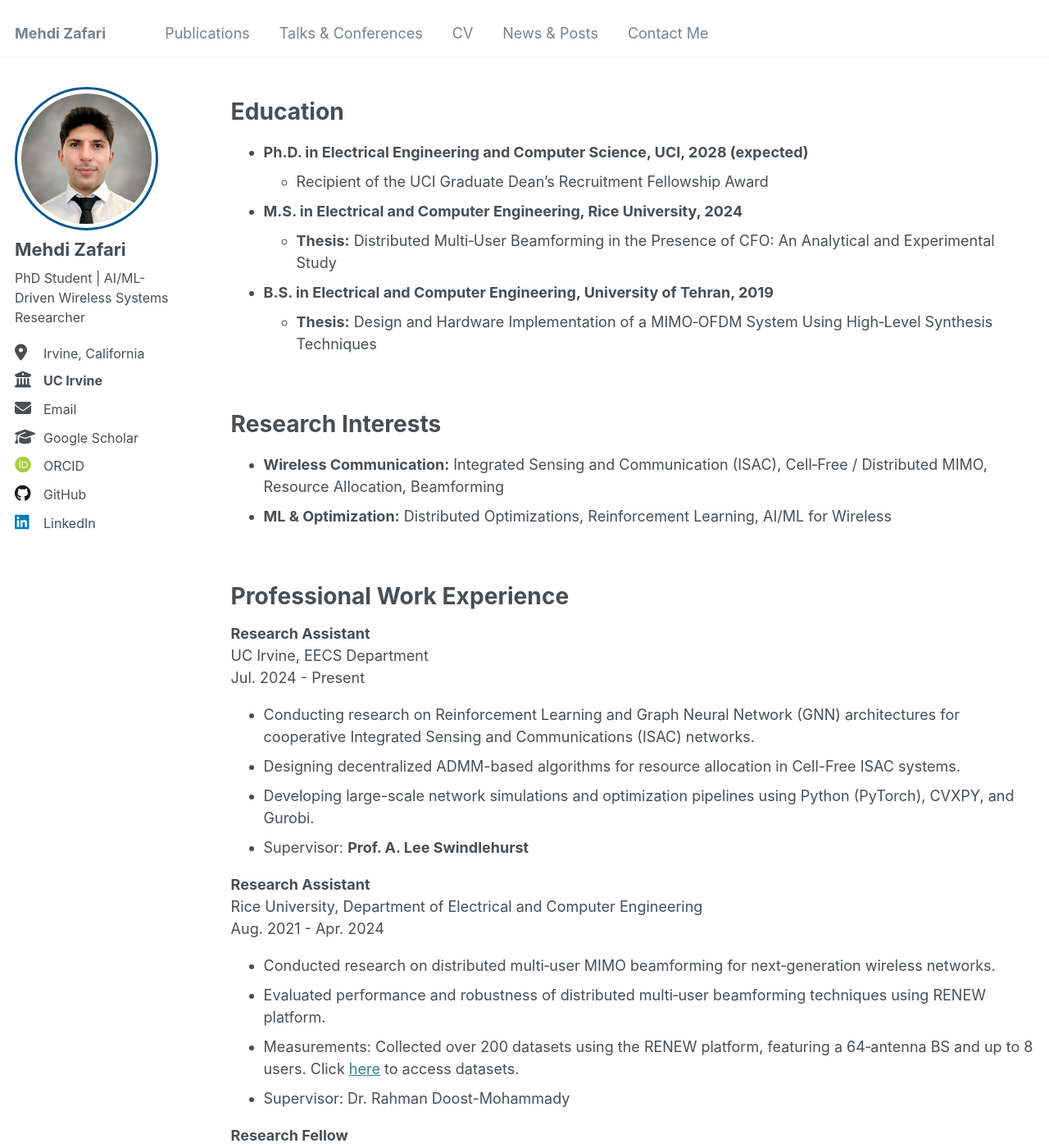
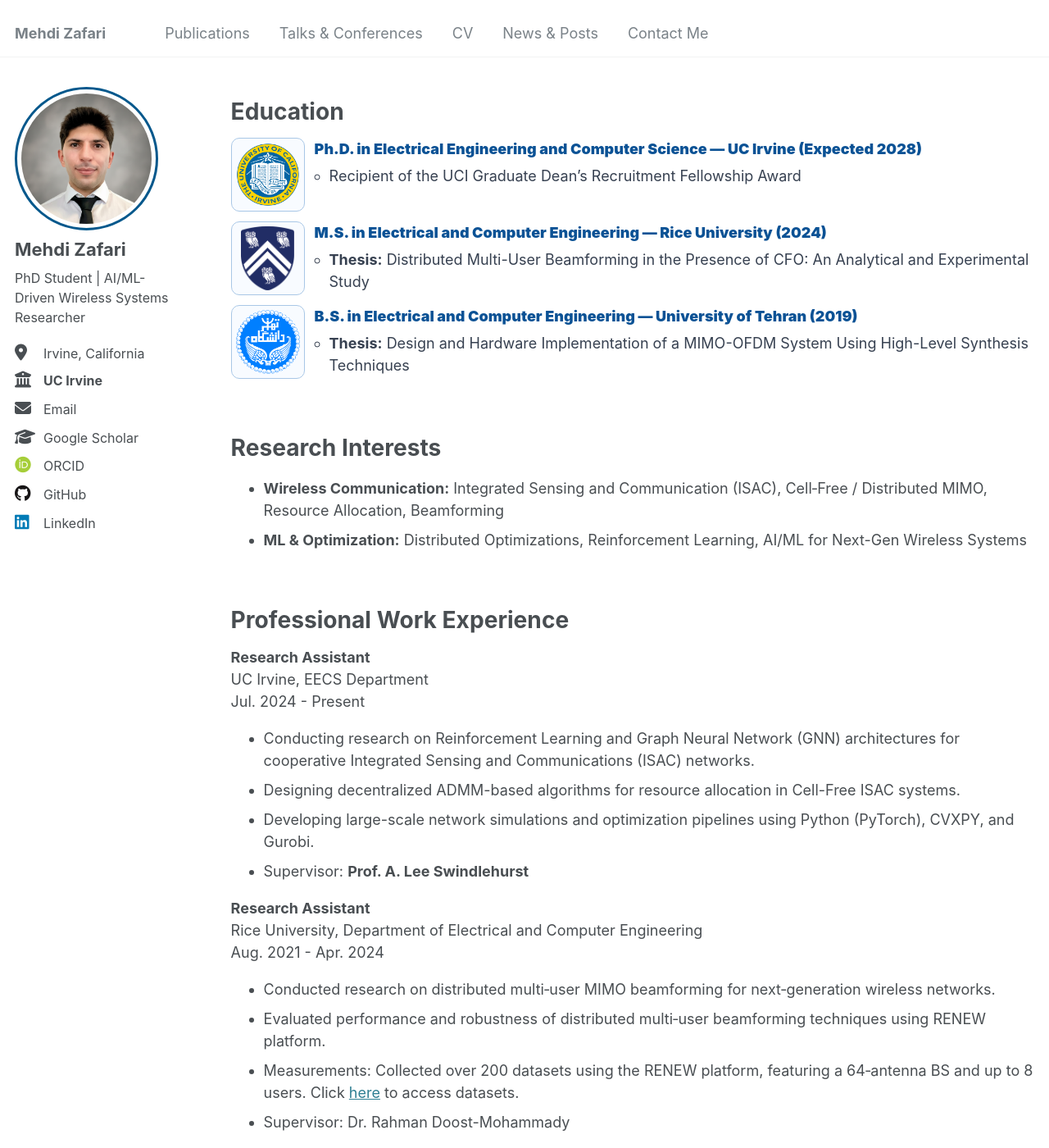
Before and after one commit to MehdiZD97/mehdizd97.github.io, a Jekyll site: the page built from _pages/cv.md, in a window 1280 px wide and 1400 px high. Shown: the whole window at 82% size. Built offline with Jekyll 4.4.1, drawn with Linux system fonts in a browser that asks for light colours; some web fonts are replaced.

Commit message:
Updated CV sections and added a recent news

```diff
--- a/_pages/cv.md
+++ b/_pages/cv.md
@@ -14,19 +14,61 @@ redirect_from:
 
 Education
 ======
-* **Ph.D. in Electrical Engineering and Computer Science, UCI, 2028 (expected)**
-  * Recipient of the UCI Graduate Dean’s Recruitment Fellowship Award
-* **M.S. in Electrical and Computer Engineering, Rice University, 2024**
-  * **Thesis:** Distributed Multi‑User Beamforming in the Presence of CFO: An Analytical and Experimental Study
-* **B.S. in Electrical and Computer Engineering, University of Tehran, 2019**
-  * **Thesis:** Design and Hardware Implementation of a MIMO‑OFDM System Using High‑Level Synthesis Techniques
+
+<style>
+.edu-list { list-style: none; padding-left: 0; margin: 0; }
+.edu-item { display: grid; grid-template-columns: 90px 1fr; gap: 12px; margin: 12px 0; }
+.edu-logo {
+  width: 90px; height: 90px; object-fit: contain;
+  border: 1px solid #a9c7e6; border-radius: 10px;
+  background: #f8fbff; padding: 5px;
+}
+.edu-title { margin: 0; font-weight: 900; color: #0b5295; }
+.edu-sub { margin: 3px 0 0; color: #374151; }
+.edu-bul { margin: 6px 0 0; padding-left: 18px; color: #374151; }
+.edu-bul li { margin: 2px 0; }
+</style>
+
+<ul class="edu-list">
+
+  <li class="edu-item">
+    <img class="edu-logo" src="/images/my_images/UCI_Seal_Logo.png" alt="UC Irvine logo">
+    <div>
+      <p class="edu-title">Ph.D. in Electrical Engineering and Computer Science — UC Irvine (Expected 2028)</p>
+      <ul class="edu-bul">
+        <li>Recipient of the UCI Graduate Dean’s Recruitment Fellowship Award</li>
+      </ul>
+    </div>
+  </li>
+
+  <li class="edu-item">
+    <img class="edu-logo" src="/images/my_images/Rice_Shield_Logo.png" alt="Rice University logo">
+    <div>
+      <p class="edu-title">M.S. in Electrical and Computer Engineering — Rice University (2024)</p>
+      <ul class="edu-bul">
+        <li><strong>Thesis:</strong> Distributed Multi-User Beamforming in the Presence of CFO: An Analytical and Experimental Study</li>
+      </ul>
+    </div>
+  </li>
+
+  <li class="edu-item">
+    <img class="edu-logo" src="/images/my_images/UT_Logo.png" alt="University of Tehran logo">
+    <div>
+      <p class="edu-title">B.S. in Electrical and Computer Engineering — University of Tehran (2019)</p>
+      <ul class="edu-bul">
+        <li><strong>Thesis:</strong> Design and Hardware Implementation of a MIMO-OFDM System Using High-Level Synthesis Techniques</li>
+      </ul>
+    </div>
+  </li>
+
+</ul>
 
 &nbsp;
 
 Research Interests
 ======
 * **Wireless Communication:** Integrated Sensing and Communication (ISAC), Cell‑Free / Distributed MIMO, Resource Allocation, Beamforming
-* **ML & Optimization:** Distributed Optimizations, Reinforcement Learning, AI/ML for Wireless
+* **ML & Optimization:** Distributed Optimizations, Reinforcement Learning, AI/ML for Next-Gen Wireless Systems
 
 
 
```
Also changed, not shown: _pages/about.md (+1 -0 lines).
